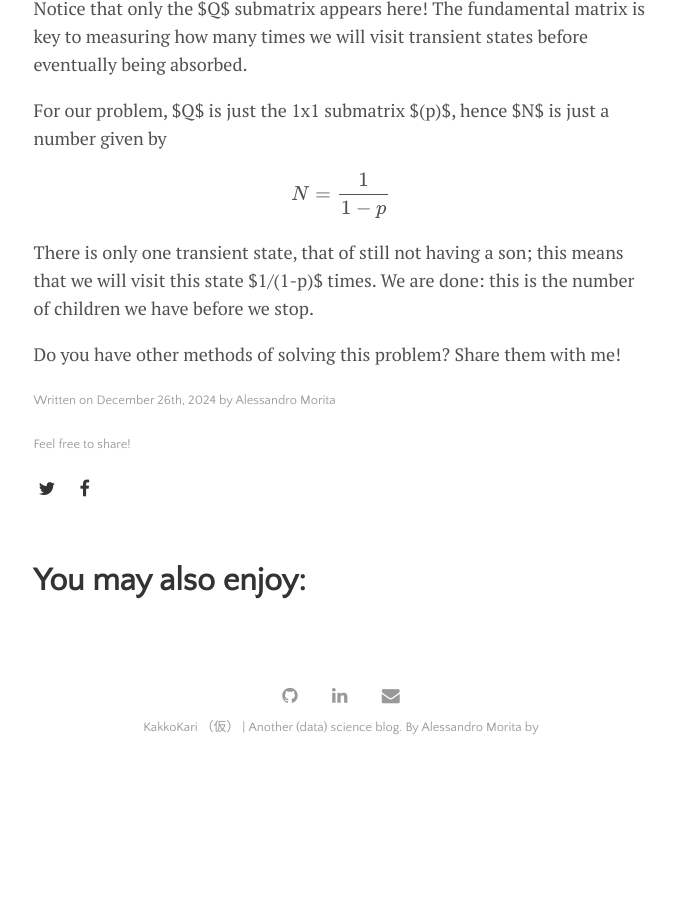
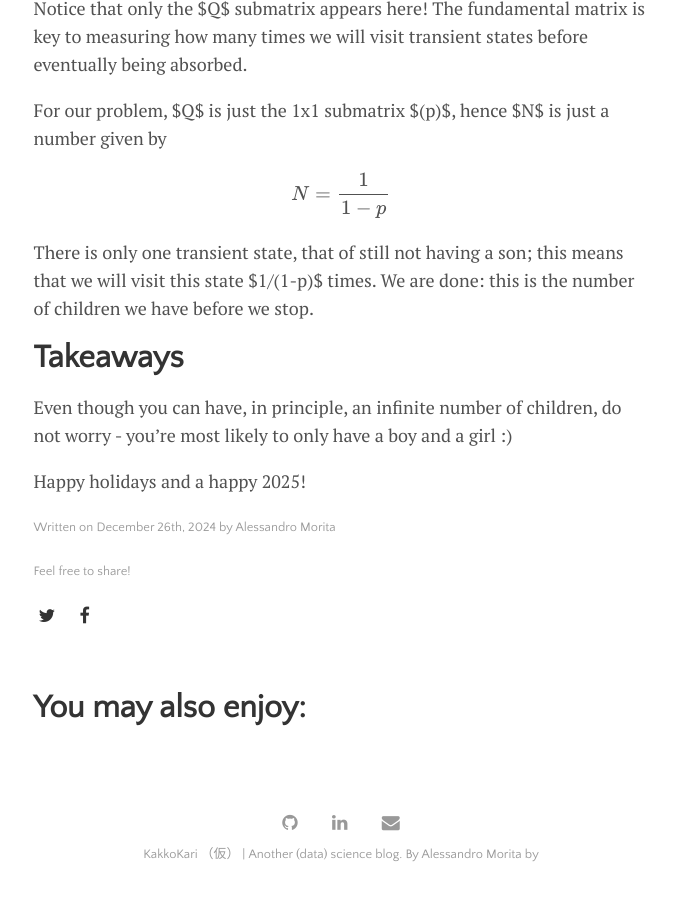
Before and after one commit to takeshimg92/takeshimg92.github.io, a Jekyll site: the page built from _posts/2024-12-26-children_problem.md, in a window 1280 px wide and 900 px high, scrolled down 8203 px. Shown: the whole window, without its empty margins (299-975 px from the left). Built offline with Jekyll 4.4.1, drawn with Linux system fonts in a browser that asks for light colours; formulas are drawn with MathJax 3; before the commit the page ends 8976 px from its top, so only the background shows below that.

Commit message:
conclusion

```diff
--- a/_posts/2024-12-26-children_problem.md
+++ b/_posts/2024-12-26-children_problem.md
@@ -200,4 +200,8 @@ $$N = \frac{1}{1-p}$$
 
 There is only one transient state, that of still not having a son; this means that we will visit this state $1/(1-p)$ times. We are done: this is the number of children we have before we stop.
 
-Do you have other methods of solving this problem? Share them with me!
+# Takeaways
+
+Even though you can have, in principle, an infinite number of children, do not worry - you're most likely to only have a boy and a girl :)
+
+Happy holidays and a happy 2025!
```
